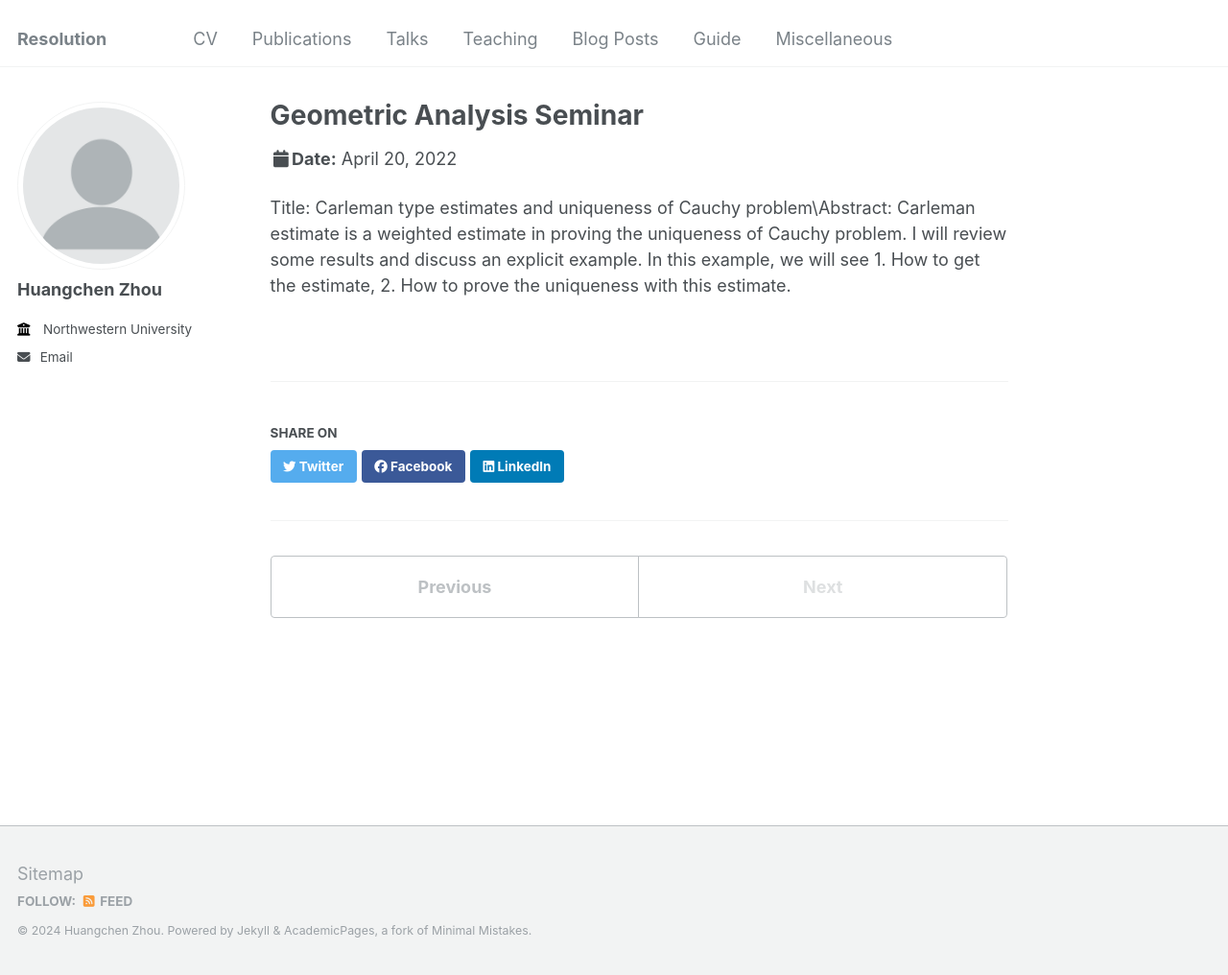
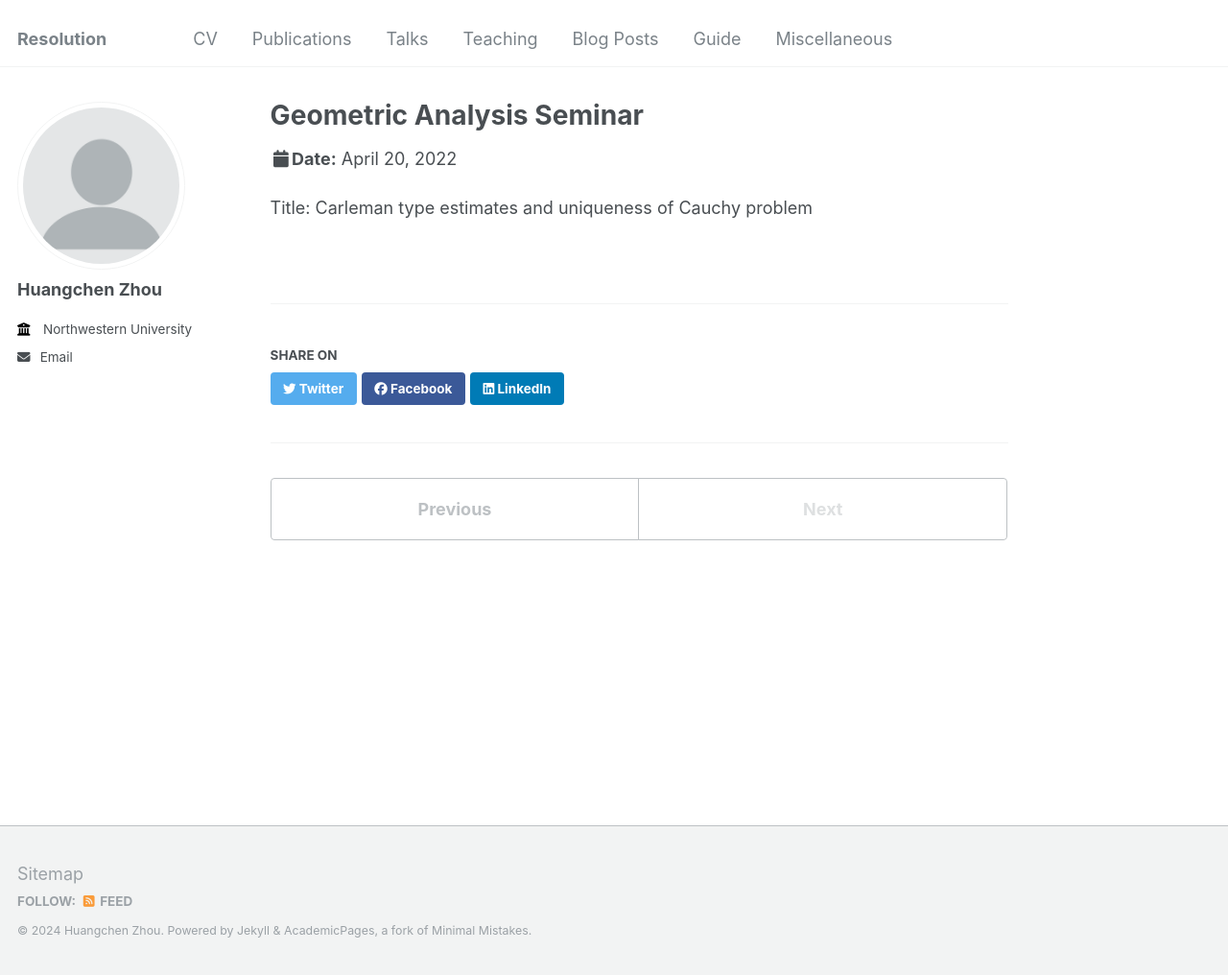
Before and after one commit to zhc515/zhc515.github.io, a Jekyll site: the page built from _talks/2022-04-20.md, in a window 1280 px wide and 1016 px high. Shown: the whole window at 96% size. Built offline with Jekyll 4.4.1, drawn with Linux system fonts in a browser that asks for light colours.

Commit message:
Update 2022-04-20.md

```diff
--- a/_talks/2022-04-20.md
+++ b/_talks/2022-04-20.md
@@ -8,4 +8,4 @@ date: 2022-04-20
 location: "Montreal, Canada"
 ---
 
-Title: Carleman type estimates and uniqueness of Cauchy problem\Abstract: Carleman estimate is a weighted estimate in proving the uniqueness of Cauchy problem. I will review some results and discuss an explicit example. In this example, we will see 1. How to get the estimate, 2. How to prove the uniqueness with this estimate.
+Title: Carleman type estimates and uniqueness of Cauchy problem
```
